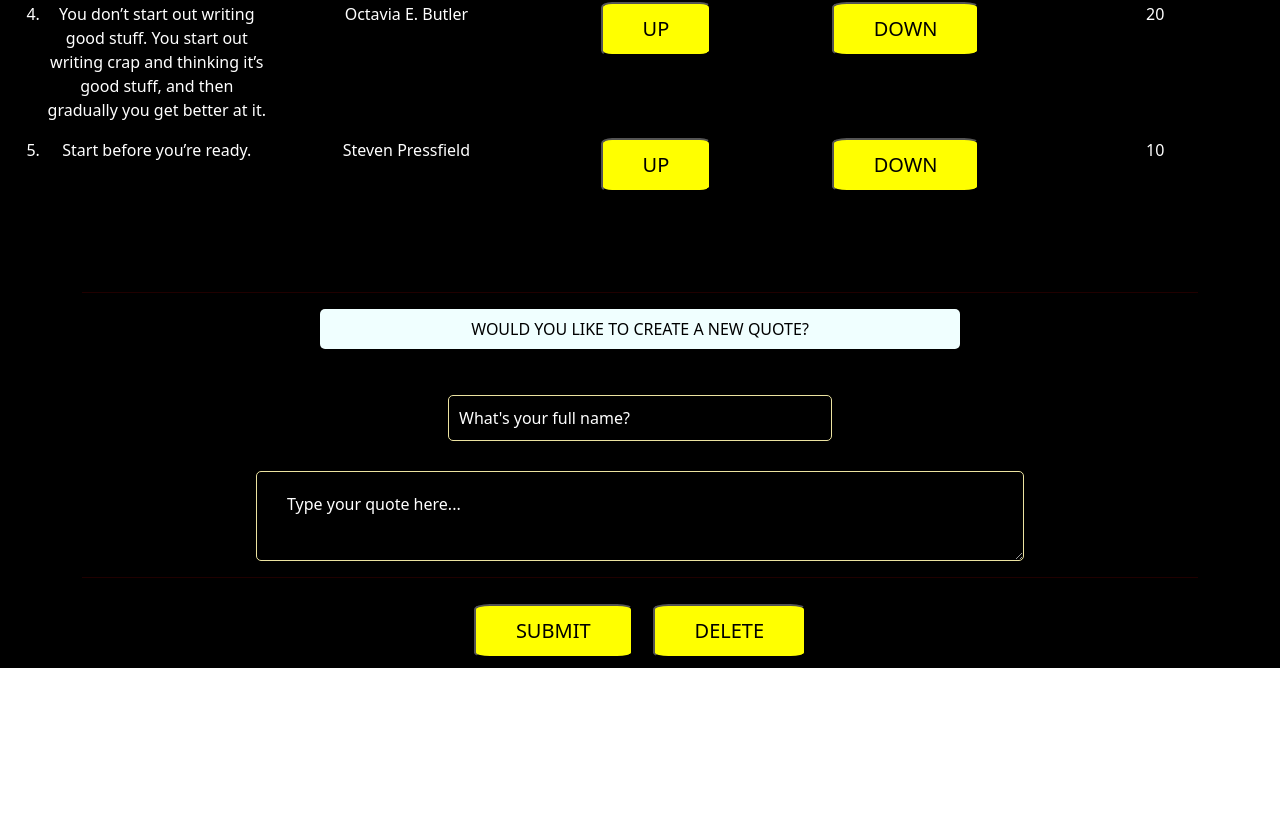
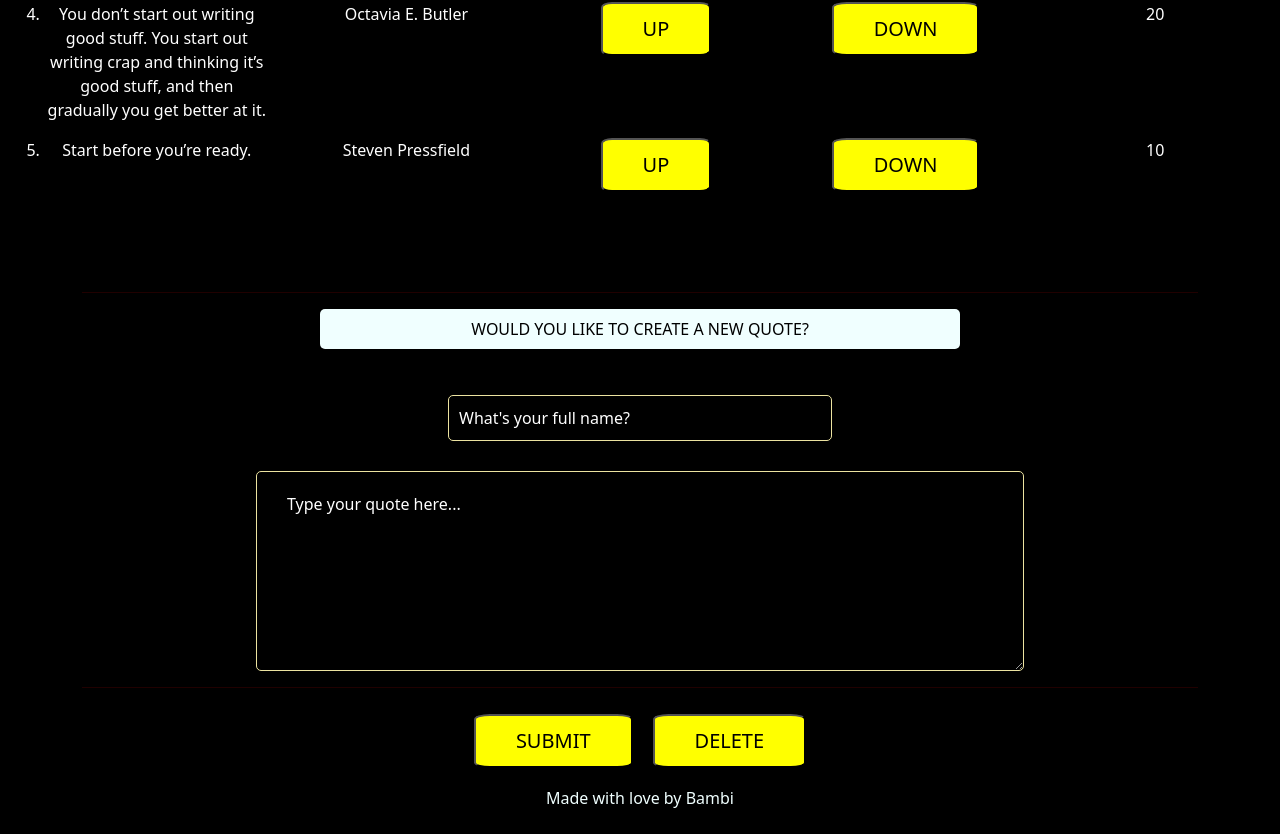
Before and after one commit to Moni-que/QUOTES-APP, an Angular app: page / in a window 1280 px wide. Shown: the part 403-1237 px from the top of the page. Before the commit the page ends 1071 px from the top, so only its background shows below. Built offline with nearby package versions, Linux system fonts and the light colour scheme.

Commit message:
add footer and height of text area

```diff
--- a/src/app/quote-form/quote-form.component.css
+++ b/src/app/quote-form/quote-form.component.css
@@ -25,6 +25,7 @@ hr{
 .details textarea{
     background-color: transparent;
     width: 60vw;
+    height: 25vh;
     border: solid #ECE3A1 1px;
     border-radius: 5px;
     padding: 20px 30px;
@@ -46,3 +47,7 @@ p{
 .myform{
     margin-top: 30px;
 }
+.myfooter p{
+    background: transparent;
+    color: azure;
+}
--- a/src/app/quote-form/quote-form.component.html
+++ b/src/app/quote-form/quote-form.component.html
@@ -14,4 +14,7 @@
             <button>DELETE</button>
         </div>
     </form>
+    <footer class="row myfooter d-flex justify-content-center">
+        <p>Made with love by Bambi</p>
+    </footer>
 </div>
```
